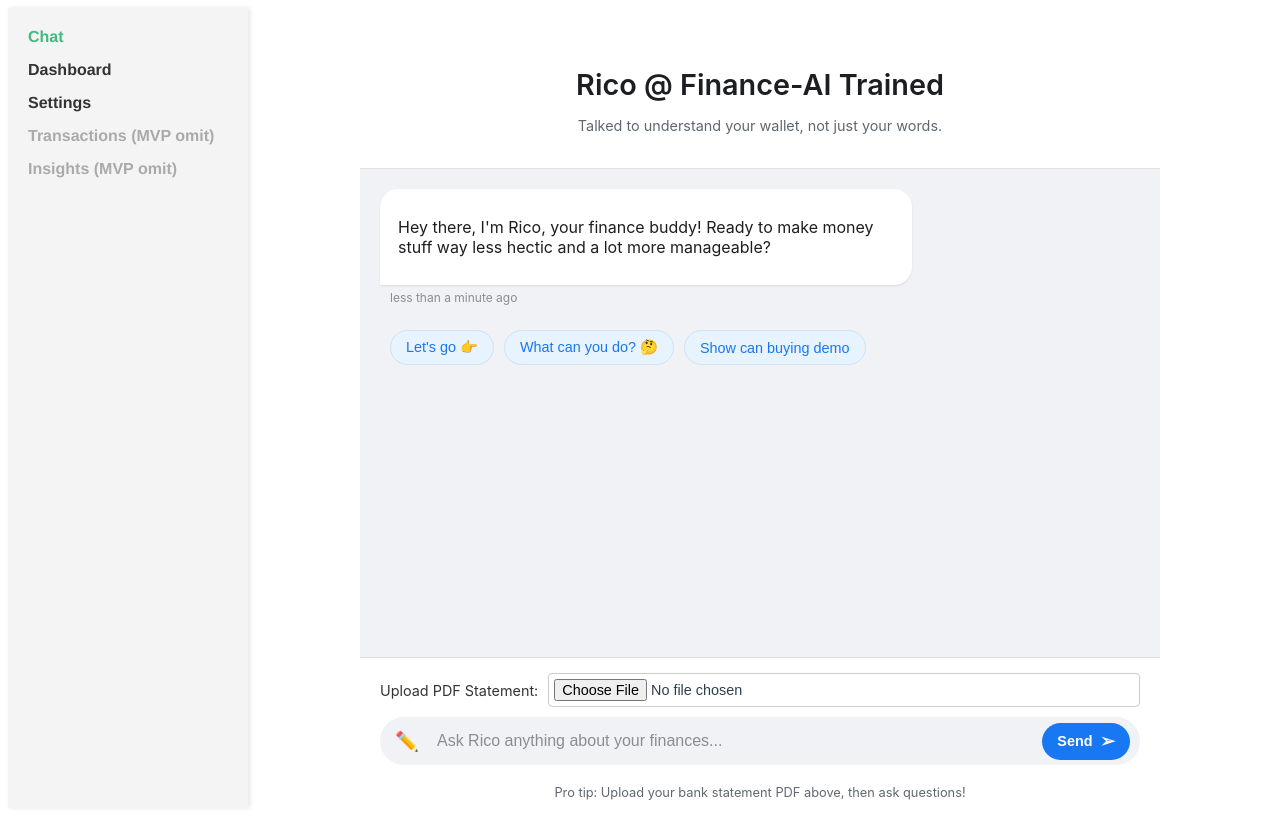
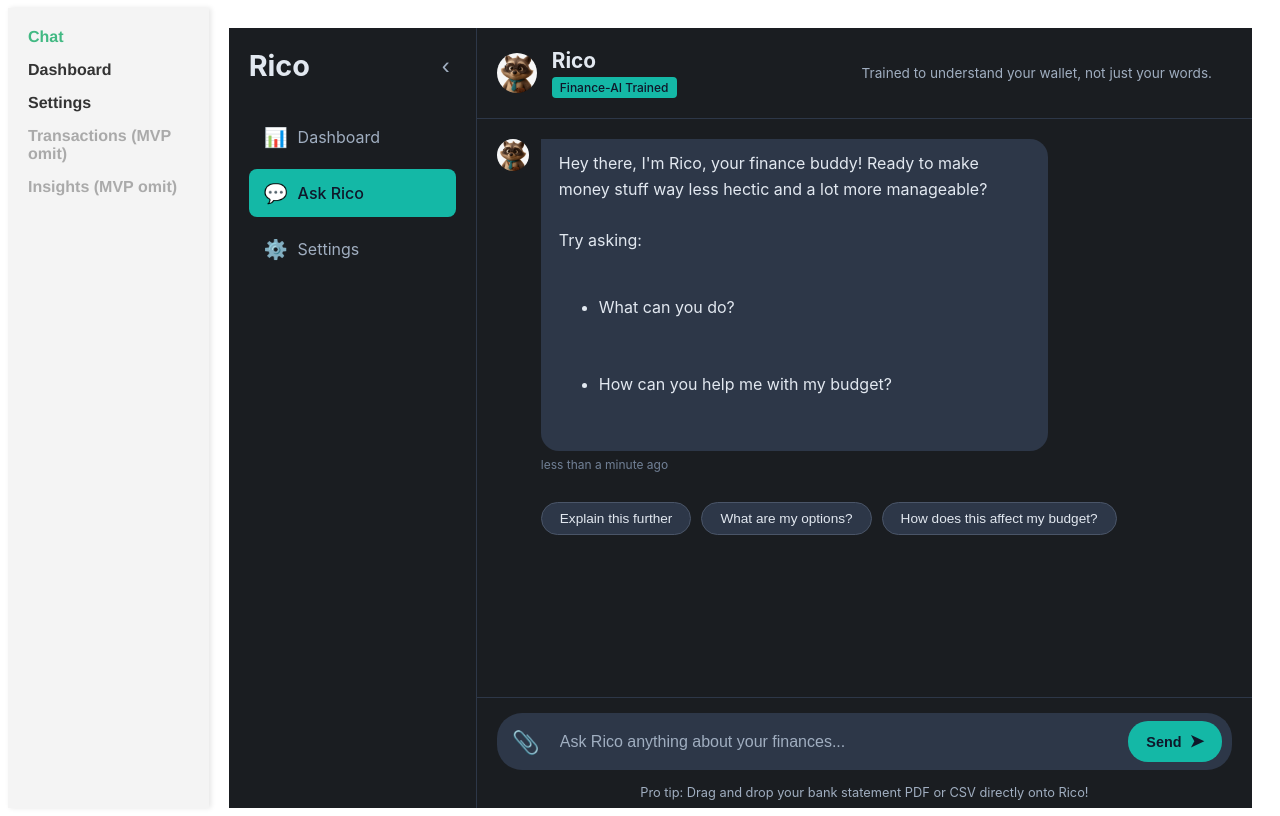
Before and after one commit to whyteaz/rico-frontend, a Vue app in the folder ai-financial-app/frontend/: page / in a window 1280 px wide. Built offline with nearby package versions, Linux system fonts and the light colour scheme.

Commit message:
working chat

```diff
--- a/ai-financial-app/frontend/src/views/ChatView.vue
+++ b/ai-financial-app/frontend/src/views/ChatView.vue
@@ -1,39 +1,62 @@
 <template>
+  <div class="chat-layout-container">
+    <!-- Sidebar -->
+    <div class="sidebar">
+      <div class="sidebar-header">
+        <span class="sidebar-logo">Rico</span>
+        <button class="sidebar-collapse-btn">‹</button>
+      </div>
+      <nav class="sidebar-nav">
+        <ul>
+          <li><a href="#" class="nav-item"><span>📊</span> Dashboard</a></li>
+          <li><a href="#" class="nav-item active"><span>💬</span> Ask Rico</a></li>
+          <li><a href="#" class="nav-item"><span>⚙️</span> Settings</a></li>
+        </ul>
+      </nav>
+    </div>
+
+    <!-- Main Chat Area -->
     <div class="chat-view-container">
       <div class="chat-header">
-      <h1 class="header-title">Rico @ Finance-AI Trained</h1>
-      <p class="header-tagline">Talked to understand your wallet, not just your words.</p>
+        <img src="../assets/rico.jpeg" alt="Rico Avatar" class="rico-avatar-header" />
+        <div class="header-info">
+          <h1 class="header-title">Rico</h1>
+          <span class="header-tag">Finance-AI Trained</span>
+        </div>
+        <p class="header-tagline">Trained to understand your wallet, not just your words.</p>
       </div>
 
       <div class="chat-messages-area" ref="chatMessagesAreaRef">
         <div v-for="message in messages" :key="message.id" :class="['message', message.sender === 'user' ? 'user-message' : 'rico-message']">
-        <div class="message-content">
-          <p>{{ message.text }}</p>
-        </div>
+          <img v-if="message.sender === 'ai'" src="../assets/rico.jpeg" alt="Rico Avatar" class="rico-avatar-message" />
+          <div class="message-content-wrapper">
+            <div class="message-content" v-if="message.sender === 'ai'" v-html="markdownToHtml(message.text)"></div>
+            <div class="message-content" v-else><p>{{ message.text }}</p></div>
             <span class="message-timestamp">{{ message.timestamp || 'just now' }}</span>
           </div>
-      <!-- Suggestion buttons can be shown conditionally, e.g., only if last message is from AI and has suggestions -->
-      <div class="suggestion-buttons" v-if="messages.length === 1 && messages[0].sender === 'ai'">
-        <button class="suggestion-btn" @click="handleSuggestionClick">Let's go 👉</button>
-        <button class="suggestion-btn" @click="handleSuggestionClick">What can you do? 🤔</button>
-        <button class="suggestion-btn" @click="handleSuggestionClick">Show can buying demo</button>
+        </div>
+        <!-- Suggestion buttons -->
+        <div class="suggestion-buttons-container" v-if="messages.length > 0 && messages[messages.length - 1].sender === 'ai' && messages[messages.length -1].text.includes('?')">
+           <!-- Example, real condition might be more complex based on API response -->
+          <button class="suggestion-btn" @click="handleSuggestionClick('Explain this further')">Explain this further</button>
+          <button class="suggestion-btn" @click="handleSuggestionClick('What are my options?')">What are my options?</button>
+          <button class="suggestion-btn" @click="handleSuggestionClick('How does this affect my budget?')">How does this affect my budget?</button>
         </div>
       </div>
 
       <div class="chat-input-area">
-      <div class="pdf-upload-area">
-        <label for="pdf-upload-input" class="pdf-upload-label">Upload PDF Statement:</label>
+        <div class="input-wrapper">
+          <label for="pdf-upload-input" class="attachment-btn">
+            <span>📎</span>
             <input
               type="file"
               id="pdf-upload-input"
               ref="fileInputRef"
               @change="handleFileUpload"
               accept=".pdf"
-          class="pdf-upload-input"
+              style="display: none;"
             />
-      </div>
-      <div class="input-wrapper">
-        <span class="input-icon">✏️</span> <!-- Placeholder pencil icon -->
+          </label>
           <input
             type="text"
             placeholder="Ask Rico anything about your finances..."
@@ -43,10 +66,11 @@
           />
           <button class="send-button" @click="handleSendMessage">
             <span>Send</span>
-          <span class="send-icon">➢</span> <!-- Paper plane icon placeholder -->
+            <span class="send-icon">➤</span>
           </button>
         </div>
-      <p class="pro-tip">Pro tip: Upload your bank statement PDF above, then ask questions!</p>
+        <p class="pro-tip">Pro tip: Drag and drop your bank statement PDF or CSV directly onto Rico!</p>
+      </div>
     </div>
   </div>
 </template>
@@ -62,6 +86,27 @@ const sessionId = ref('');
 const pdfProcessingStatus = ref(''); // '', 'processing', 'success', 'error'
 const lastUploadedFileName = ref('');
 
+// Basic Markdown to HTML converter
+const markdownToHtml = (markdown) => {
+  if (!markdown) return '';
+  let html = markdown;
+  // Bold: **text** or __text__
+  html = html.replace(/\*\*(.*?)\*\*|__(.*?)__/g, '<strong>$1$2</strong>');
+  // Italics: *text* or _text_
+  html = html.replace(/\*(.*?)\*|_(.*?)_/g, '<em>$1$2</em>');
+  // Unordered lists: - item or * item
+  html = html.replace(/^- (.*$)/gm, '<ul>\n  <li>$1</li>\n</ul>');
+  html = html.replace(/^\* (.*$)/gm, '<ul>\n  <li>$1</li>\n</ul>');
+  // Consolidate multiple <ul> tags from adjacent list items
+  html = html.replace(/<\/ul>\s*<ul>/gm, '');
+  // Paragraphs (simple handling for now)
+  // html = html.split(/\n\n+/).map(p => `<p>${p.replace(/\n/g, '<br>')}</p>`).join('');
+  // For now, let's just replace newlines with <br> for simplicity within message bubbles
+  html = html.replace(/\n/g, '<br>');
+  return html;
+};
+
+
 onMounted(() => {
   sessionId.value = `session-${Date.now()}-${Math.random().toString(36).substring(2, 15)}`;
 });
@@ -69,7 +114,7 @@ onMounted(() => {
 const messages = ref([
   {
     id: Date.now(),
-    text: 'Hey there, I\'m Rico, your finance buddy! Ready to make money stuff way less hectic and a lot more manageable?',
+    text: 'Hey there, I\'m Rico, your finance buddy! Ready to make money stuff way less hectic and a lot more manageable?\n\nTry asking:\n- What can you do?\n- How can you help me with my budget?',
     sender: 'ai', // 'ai' or 'rico'
     timestamp: 'less than a minute ago'
   }
@@ -84,11 +129,10 @@ const scrollToBottom = () => {
   });
 };
 
-const handleSuggestionClick = (event) => {
-  const buttonText = event.target.textContent;
-  chatInputValue.value = buttonText;
-  // Optionally, send the suggestion as a message immediately
-  // handleSendMessage();
+const handleSuggestionClick = (suggestionText) => {
+  // const buttonText = event.target.textContent; // No longer using event.target
+  chatInputValue.value = suggestionText;
+  handleSendMessage(); // Send the suggestion as a message immediately
 };
 
 const handleFileUpload = async (event) => {
@@ -119,19 +163,13 @@ const handleFileUpload = async (event) => {
   const formData = new FormData();
   formData.append('files', file); // Key is 'files' as per api.js comment
   formData.append('session_id', sessionId.value);
-  // Optionally, send an empty message or a system message if the API requires a 'message' field
-  // formData.append('message', '');
 
   try {
     const response = await sendChatMessageV2(formData);
-
-    // Remove "processing" message
-    messages.value.pop();
+    messages.value.pop(); // Remove "processing" message
 
     if (response && response.data) {
-      // Assuming the response for a file upload might be a confirmation or initial analysis
       let responseText = response.data.reply || response.data.message || `Successfully uploaded ${lastUploadedFileName.value}. You can now ask questions about it.`;
-
       const successMessage = {
         id: Date.now(),
         text: responseText,
@@ -146,7 +184,7 @@ const handleFileUpload = async (event) => {
   } catch (error) {
     console.error('Error uploading or processing PDF via sendChatMessageV2:', error);
     if (messages.value.length > 0 && messages.value[messages.value.length - 1].text.startsWith('Processing')) {
-      messages.value.pop(); // Remove "processing" message if still there
+      messages.value.pop();
     }
     const errorMessageText = error.response?.data?.error || error.response?.data?.message || error.message || `Could not process ${lastUploadedFileName.value}.`;
     const pdfError = {
@@ -180,14 +218,11 @@ const handleSendMessage = async () => {
   scrollToBottom();
 
   const formData = new FormData();
-  formData.append('message', text); // Key is 'message'
+  formData.append('message', text);
   formData.append('session_id', sessionId.value);
-  // If a file was just uploaded and the API requires file context to be re-sent or referenced,
-  // that logic would go here. For now, assuming session_id handles context.
 
   try {
     const response = await sendChatMessageV2(formData);
-
     let aiReplyText = "Sorry, I couldn't get a response.";
     if (response && response.data) {
         aiReplyText = response.data.reply || response.data.message || aiReplyText;
@@ -221,7 +256,6 @@ const handleSendMessage = async () => {
   }
 };
 
-// Initial scroll to bottom
 nextTick(() => {
   scrollToBottom();
 });
@@ -229,33 +263,130 @@ nextTick(() => {
 </script>
 
 <style scoped>
-.chat-view-container {
+/* Overall Layout */
+.chat-layout-container {
+  display: flex;
+  height: 100vh;
+  background-color: #1A1D21; /* Main Background */
+  color: #E2E8F0; /* Light gray/off-white text */
+  font-family: -apple-system, BlinkMacSystemFont, 'Segoe UI', Roboto, Oxygen, Ubuntu, Cantarell, 'Open Sans', 'Helvetica Neue', sans-serif;
+}
+
+/* Sidebar */
+.sidebar {
+  width: 260px;
+  background-color: #1A1D21; /* Sidebar background */
+  padding: 20px;
   display: flex;
   flex-direction: column;
-  height: 100vh; /* Or a fixed height as per design */
-  max-width: 800px; /* Or as per design */
-  margin: auto;
-  background-color: #f0f2f5; /* Light grey background, adjust as per screenshot */
-  font-family: -apple-system, BlinkMacSystemFont, 'Segoe UI', Roboto, Oxygen, Ubuntu, Cantarell, 'Open Sans', 'Helvetica Neue', sans-serif;
+  border-right: 1px solid #2D3748; /* Separator */
+}
+
+.sidebar-header {
+  display: flex;
+  justify-content: space-between;
+  align-items: center;
+  margin-bottom: 30px;
+}
+
+.sidebar-logo {
+  font-size: 1.8em;
+  font-weight: bold;
+  color: #E2E8F0;
+}
+
+.sidebar-collapse-btn {
+  background: none;
+  border: none;
+  color: #A0AEC0; /* Lighter gray for icon */
+  font-size: 1.5em;
+  cursor: pointer;
+}
+
+.sidebar-nav ul {
+  list-style: none;
+  padding: 0;
+  margin: 0;
+}
+
+.sidebar-nav .nav-item {
+  display: flex;
+  align-items: center;
+  padding: 12px 15px;
+  margin-bottom: 8px;
+  border-radius: 8px;
+  text-decoration: none;
+  color: #A0AEC0; /* Lighter gray for nav items */
+  transition: background-color 0.2s, color 0.2s;
+}
+.sidebar-nav .nav-item span {
+  margin-right: 10px;
+  font-size: 1.2em;
+}
+
+.sidebar-nav .nav-item:hover {
+  background-color: #2D3748; /* Slightly lighter dark gray */
+  color: #E2E8F0;
+}
+
+.sidebar-nav .nav-item.active {
+  background-color: #14B8A6; /* Teal/Cyan accent */
+  color: #0F172A; /* Darker text for active item */
+  font-weight: 500;
+}
+
+/* Main Chat View Container */
+.chat-view-container {
+  flex-grow: 1;
+  display: flex;
+  flex-direction: column;
+  /* Removed max-width and margin:auto to allow full flex growth */
 }
 
 .chat-header {
   padding: 20px;
-  text-align: center;
-  background-color: #ffffff; /* White background for header */
-  border-bottom: 1px solid #e0e0e0; /* Light border */
+  display: flex;
+  align-items: center;
+  border-bottom: 1px solid #2D3748; /* Separator */
+  background-color: #1A1D21; /* Match main background */
+}
+
+.rico-avatar-header {
+  width: 40px;
+  height: 40px;
+  border-radius: 50%;
+  margin-right: 15px;
+  background-color: #4A5568; /* Placeholder bg */
+}
+
+.header-info {
+  display: flex;
+  flex-direction: column;
 }
 
 .header-title {
-  font-size: 1.8em;
-  color: #1c1e21; /* Dark grey/black */
-  margin-bottom: 5px;
-  font-weight: 600;
+  font-size: 1.3em; /* Adjusted size */
+  color: #E2E8F0;
+  margin: 0;
+  font-weight: bold;
+}
+
+.header-tag {
+  background-color: #14B8A6; /* Teal/Cyan accent */
+  color: #0F172A; /* Dark text */
+  padding: 3px 8px;
+  border-radius: 4px;
+  font-size: 0.75em;
+  font-weight: 500;
+  margin-top: 4px;
+  align-self: flex-start;
 }
 
 .header-tagline {
-  font-size: 0.9em;
-  color: #606770; /* Medium grey */
+  font-size: 0.85em;
+  color: #A0AEC0; /* Lighter gray */
+  margin-left: auto; /* Pushes to the right */
+  padding-right: 20px;
 }
 
 .chat-messages-area {
@@ -264,120 +395,138 @@ nextTick(() => {
   overflow-y: auto;
   display: flex;
   flex-direction: column;
-  justify-content: flex-start; /* Align messages to the top */
 }
 
 .message {
   display: flex;
-  flex-direction: column;
-  margin-bottom: 15px;
-  max-width: 70%; /* Max width for message bubbles */
+  margin-bottom: 20px;
+  max-width: 75%;
 }
 
 .rico-message {
-  align-self: flex-start; /* Rico's messages on the left */
-}
-
-.rico-message .message-content {
-  background-color: #ffffff; /* White background for Rico's messages */
-  color: #1c1e21; /* Dark text */
-  padding: 12px 18px;
-  border-radius: 18px 18px 18px 0; /* Rounded corners, flat on bottom left */
-  box-shadow: 0 1px 2px rgba(0,0,0,0.1);
+  align-self: flex-start;
 }
 
 .user-message {
-  align-self: flex-end; /* User's messages on the right */
+  align-self: flex-end;
+}
+
+.rico-avatar-message {
+  width: 32px;
+  height: 32px;
+  border-radius: 50%;
+  margin-right: 12px;
+  align-self: flex-start; /* Align with top of message bubble */
+   background-color: #4A5568; /* Placeholder bg */
+}
+
+.message-content-wrapper {
+  display: flex;
+  flex-direction: column;
+}
+
+.message-content {
+  padding: 12px 18px;
+  border-radius: 18px;
+  line-height: 1.6;
+}
+
+.message-content p {
+  margin: 0 0 5px 0;
+}
+.message-content p:last-child {
+  margin-bottom: 0;
+}
+.message-content strong { color: #E2E8F0; }
+.message-content em { color: #CBD5E0; }
+.message-content ul {
+  margin: 5px 0 5px 20px;
+  padding: 0;
+}
+.message-content li {
+  margin-bottom: 3px;
+}
+
+
+.rico-message .message-content {
+  background-color: #2D3748; /* Slightly lighter dark gray */
+  color: #E2E8F0;
+  border-radius: 0 18px 18px 18px;
 }
 
 .user-message .message-content {
-  background-color: #1877f2; /* Facebook blue for user messages */
-  color: white;
-  padding: 12px 18px;
-  border-radius: 18px 18px 0 18px; /* Rounded corners, flat on bottom right */
-  box-shadow: 0 1px 2px rgba(0,0,0,0.1);
+  background-color: #14B8A6; /* Teal/Cyan accent for user messages */
+  color: #0F172A; /* Dark text for user messages */
+  border-radius: 18px 0 18px 18px;
 }
-
-.user-message .message-timestamp {
-  align-self: flex-end; /* Timestamp on the right for user messages */
-  padding-right: 10px; /* Align with message bubble */
-}
-
 
 .message-timestamp {
   font-size: 0.75em;
-  color: #8a8d91; /* Lighter grey for timestamp */
-  margin-top: 5px;
-  padding-left: 10px; /* Align with message bubble */
+  color: #718096; /* Medium-light gray for timestamp */
+  margin-top: 6px;
+}
+.rico-message .message-timestamp {
+  align-self: flex-start;
+  padding-left: 0; /* No extra padding if avatar is present */
+}
+.user-message .message-timestamp {
+  align-self: flex-end;
 }
 
-.suggestion-buttons {
+.suggestion-buttons-container {
   display: flex;
-  flex-wrap: wrap; /* Allow buttons to wrap on smaller screens */
-  gap: 10px; /* Spacing between buttons */
-  margin-top: 10px; /* Space above suggestion buttons */
-  align-self: flex-start; /* Align with Rico's message */
-  padding-left: 10px; /* Indent slightly */
+  flex-wrap: wrap;
+  gap: 10px;
+  margin-top: 10px;
+  margin-left: 44px; /* Align with Rico's message content (avatar width + margin) */
+  align-self: flex-start;
 }
 
 .suggestion-btn {
-  background-color: #e7f3ff; /* Light blue background */
-  color: #1877f2; /* Facebook blue for text */
-  border: 1px solid #cfe2f3; /* Slightly darker blue border */
-  padding: 8px 15px;
-  border-radius: 20px; /* Pill-shaped buttons */
-  font-size: 0.9em;
+  background-color: #2D3748; /* Dark gray background */
+  color: #E2E8F0; /* Light text */
+  border: 1px solid #4A5568; /* Slightly lighter border */
+  padding: 8px 18px;
+  border-radius: 20px; /* Pill-shaped */
+  font-size: 0.85em;
   cursor: pointer;
   transition: background-color 0.2s, border-color 0.2s;
 }
 
 .suggestion-btn:hover {
-  background-color: #dcebff;
-  border-color: #b9d7f1;
+  background-color: #4A5568;
+  border-color: #718096;
 }
 
 .chat-input-area {
   padding: 15px 20px;
-  background-color: #ffffff; /* White background for input area */
-  border-top: 1px solid #e0e0e0; /* Light border */
+  background-color: #1A1D21; /* Match main background */
+  border-top: 1px solid #2D3748; /* Separator */
   display: flex;
-  flex-direction: column; /* Stack upload area and input wrapper */
-  gap: 10px; /* Space between upload and input areas */
-}
-
-.pdf-upload-area {
-  display: flex;
-  align-items: center;
+  flex-direction: column;
   gap: 10px;
-}
-
-.pdf-upload-label {
-  font-size: 0.9em;
-  color: #333;
-}
-
-.pdf-upload-input {
-  font-size: 0.9em;
-  padding: 5px;
-  border: 1px solid #ccc;
-  border-radius: 4px;
-  flex-grow: 1; /* Allow input to take available space */
 }
 
 .input-wrapper {
   display: flex;
   align-items: center;
-  background-color: #f0f2f5; /* Light grey background for the input field itself */
-  border-radius: 25px; /* Rounded wrapper */
-  padding: 5px 10px;
+  background-color: #2D3748; /* User Input Area Background */
+  border-radius: 25px;
+  padding: 8px 10px;
 }
 
-.input-icon {
-  font-size: 1.2em;
-  color: #606770; /* Icon color */
-  margin-right: 8px;
-  margin-left: 5px;
+.attachment-btn {
+  background: none;
+  border: none;
+  color: #A0AEC0; /* Lighter gray for icon */
+  font-size: 1.4em;
+  cursor: pointer;
+  padding: 5px 10px 5px 5px;
 }
+.attachment-btn:hover {
+  color: #E2E8F0;
+}
+
 
 .text-input {
   flex-grow: 1;
@@ -385,20 +534,20 @@ nextTick(() => {
   outline: none;
   padding: 10px;
   font-size: 1em;
-  background-color: transparent; /* Make input transparent to show wrapper's bg */
-  color: #1c1e21;
+  background-color: transparent;
+  color: #E2E8F0;
 }
 
 .text-input::placeholder {
-  color: #8a8d91; /* Placeholder text color */
+  color: #A0AEC0; /* Lighter gray for placeholder */
 }
 
 .send-button {
-  background-color: #1877f2; /* Facebook blue */
-  color: white;
+  background-color: #14B8A6; /* Teal/Cyan accent */
+  color: #0F172A; /* Dark text */
   border: none;
-  border-radius: 20px; /* Rounded button */
-  padding: 8px 15px;
+  border-radius: 20px;
+  padding: 10px 18px;
   cursor: pointer;
   display: flex;
   align-items: center;
@@ -408,18 +557,18 @@ nextTick(() => {
 }
 
 .send-button:hover {
-  background-color: #166fe5; /* Slightly darker blue on hover */
+  background-color: #0D9488; /* Darker Teal/Cyan */
 }
 
 .send-icon {
   margin-left: 8px;
-  font-size: 1.2em; /* Make icon slightly larger */
+  font-size: 1.2em;
 }
 
 .pro-tip {
   font-size: 0.8em;
-  color: #606770; /* Medium grey */
+  color: #A0AEC0; /* Lighter gray */
   text-align: center;
-  margin-top: 10px;
+  margin-top: 5px; /* Reduced margin */
 }
 </style>
```
Also changed, not shown: ai-financial-app/frontend/src/assets/rico.jpeg (added). Lines whose indentation alone changed are shown as unchanged.
